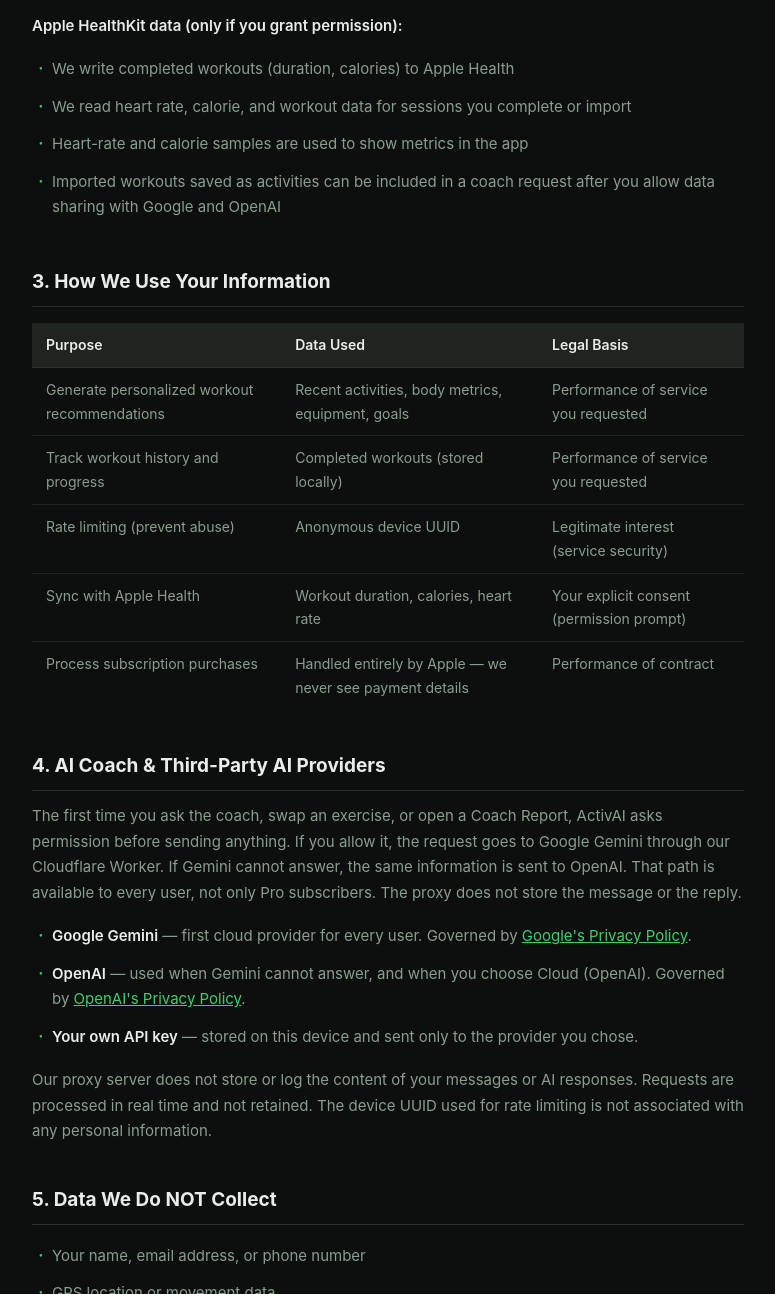
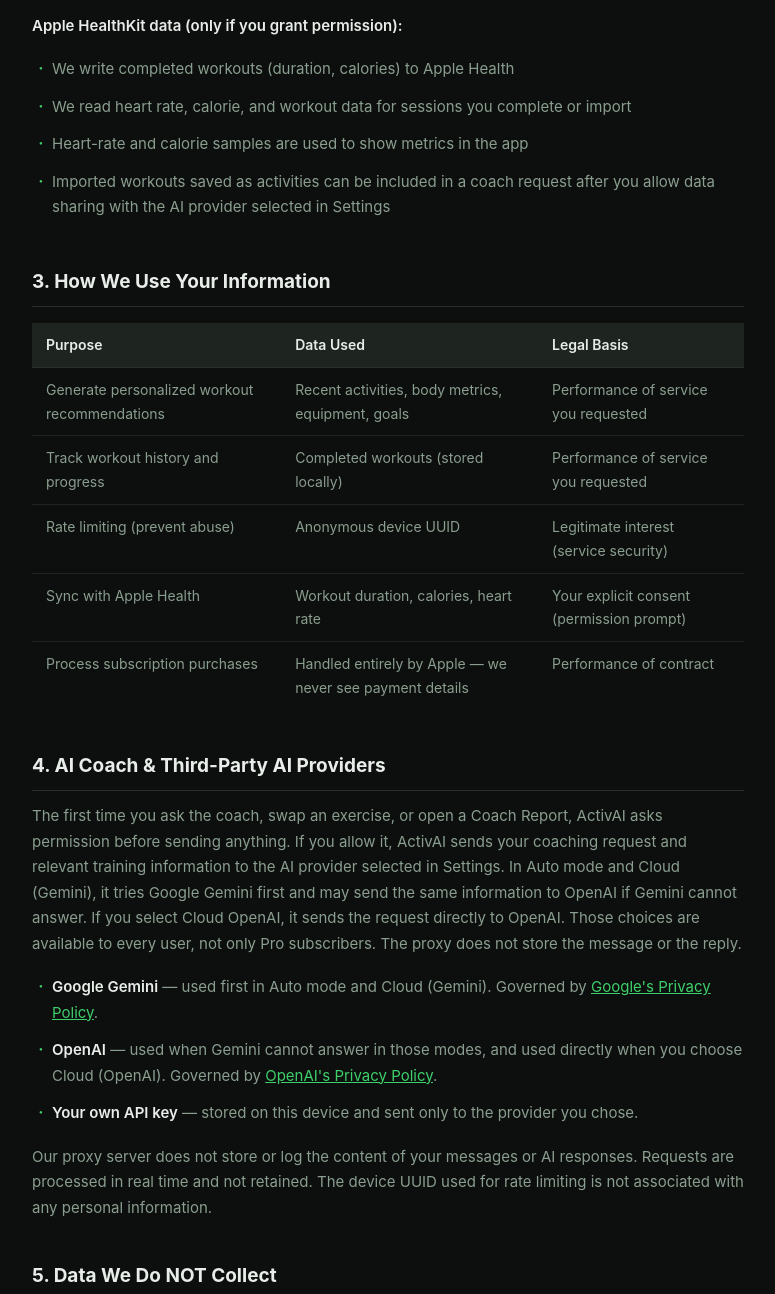
Before and after one commit to AleksandrDas/activai-privacy, a plain HTML site: page index.html in a window 1280 px wide. Shown: the part 1295-2589 px from the top of the page, without its empty margins (252-1027 px from the left). Drawn offline with Linux system fonts and the light colour scheme.

Commit message:
Describe Auto and Cloud OpenAI separately in the coaching disclosure.

```diff
--- a/index.html
+++ b/index.html
@@ -268,7 +268,7 @@
       <li>We write completed workouts (duration, calories) to Apple Health</li>
       <li>We read heart rate, calorie, and workout data for sessions you complete or import</li>
       <li>Heart-rate and calorie samples are used to show metrics in the app</li>
-      <li>Imported workouts saved as activities can be included in a coach request after you allow data sharing with Google and OpenAI</li>
+      <li>Imported workouts saved as activities can be included in a coach request after you allow data sharing with the AI provider selected in Settings</li>
     </ul>
   </section>
 
@@ -316,12 +316,14 @@
     <h3>4. AI Coach &amp; Third-Party AI Providers</h3>
     <p>
       The first time you ask the coach, swap an exercise, or open a Coach Report, ActivAI asks permission before sending anything.
-      If you allow it, the request goes to Google Gemini through our Cloudflare Worker. If Gemini cannot answer, the same information is sent to OpenAI.
-      That path is available to every user, not only Pro subscribers. The proxy does not store the message or the reply.
+      If you allow it, ActivAI sends your coaching request and relevant training information to the AI provider selected in Settings.
+      In Auto mode and Cloud (Gemini), it tries Google Gemini first and may send the same information to OpenAI if Gemini cannot answer.
+      If you select Cloud OpenAI, it sends the request directly to OpenAI.
+      Those choices are available to every user, not only Pro subscribers. The proxy does not store the message or the reply.
     </p>
     <ul>
-      <li><span class="highlight">Google Gemini</span> — first cloud provider for every user. Governed by <a href="https://policies.google.com/privacy" target="_blank" rel="noopener noreferrer" style="color:var(--accent);">Google's Privacy Policy</a>.</li>
-      <li><span class="highlight">OpenAI</span> — used when Gemini cannot answer, and when you choose Cloud (OpenAI). Governed by <a href="https://openai.com/policies/privacy-policy" target="_blank" rel="noopener noreferrer" style="color:var(--accent);">OpenAI's Privacy Policy</a>.</li>
+      <li><span class="highlight">Google Gemini</span> — used first in Auto mode and Cloud (Gemini). Governed by <a href="https://policies.google.com/privacy" target="_blank" rel="noopener noreferrer" style="color:var(--accent);">Google's Privacy Policy</a>.</li>
+      <li><span class="highlight">OpenAI</span> — used when Gemini cannot answer in those modes, and used directly when you choose Cloud (OpenAI). Governed by <a href="https://openai.com/policies/privacy-policy" target="_blank" rel="noopener noreferrer" style="color:var(--accent);">OpenAI's Privacy Policy</a>.</li>
       <li><span class="highlight">Your own API key</span> — stored on this device and sent only to the provider you chose.</li>
     </ul>
     <p>
```
